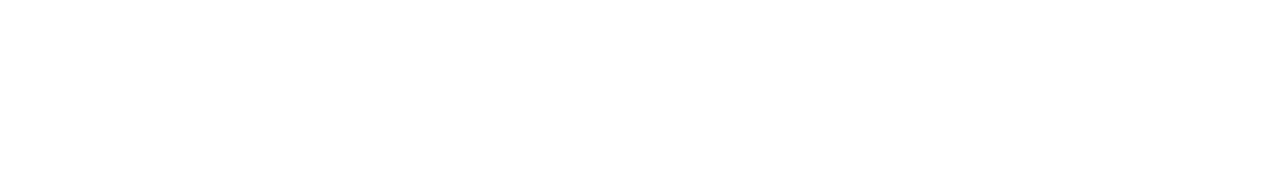
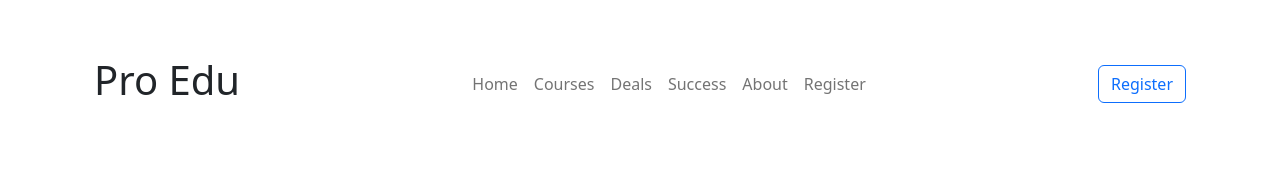
Before and after one commit to NAIMKHAN3/Assignment-3, a plain HTML site: page index.html in a window 1280 px wide. Drawn offline with nearby package versions, Linux system fonts and the light colour scheme.

Commit message:
navigation header added

```diff
--- a/index.html
+++ b/index.html
@@ -10,7 +10,38 @@
 </head>
 
 <body>
-
+    <header>
+        <div class="container">
+            <nav class="navbar navbar-expand-lg">
+                <div class="container-fluid py-5">
+                    <h1>Pro Edu</h1>
+                    <div class="collapse navbar-collapse" id="navbarTogglerDemo01">
+                        <ul class="navbar-nav mx-auto px-auto me-auto mb-2 mb-lg-0">
+                            <li class="nav-item">
+                                <a class="nav-link" aria-current="page" href="#">Home</a>
+                            </li>
+                            <li class="nav-item">
+                                <a class="nav-link" href="#">Courses</a>
+                            </li>
+                            <li class="nav-item">
+                                <a class="nav-link">Deals</a>
+                            </li>
+                            <li class="nav-item">
+                                <a class="nav-link">Success</a>
+                            </li>
+                            <li class="nav-item">
+                                <a class="nav-link">About</a>
+                            </li>
+                            <li class="nav-item">
+                                <a class="nav-link">Register</a>
+                            </li>
+                        </ul>
+                        <button class="btn btn-outline-primary" type="submit">Register</button>
+                    </div>
+                </div>
+            </nav>
+        </div>
+    </header>
     <script src="https://cdn.jsdelivr.net/npm/bootstrap@5.2.0/dist/js/bootstrap.bundle.min.js"
         integrity="sha384-A3rJD856KowSb7dwlZdYEkO39Gagi7vIsF0jrRAoQmDKKtQBHUuLZ9AsSv4jD4Xa"
         crossorigin="anonymous"></script>
```
